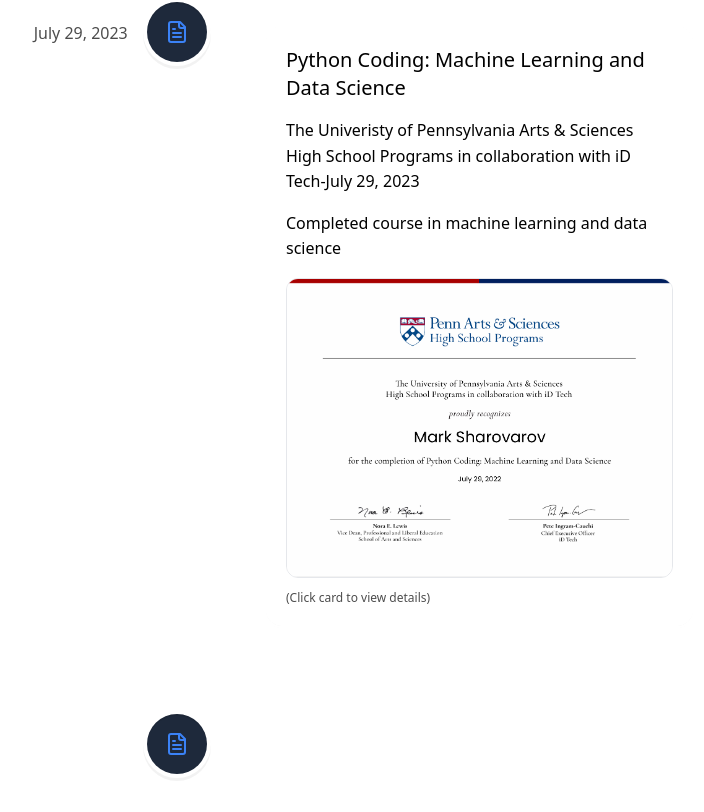
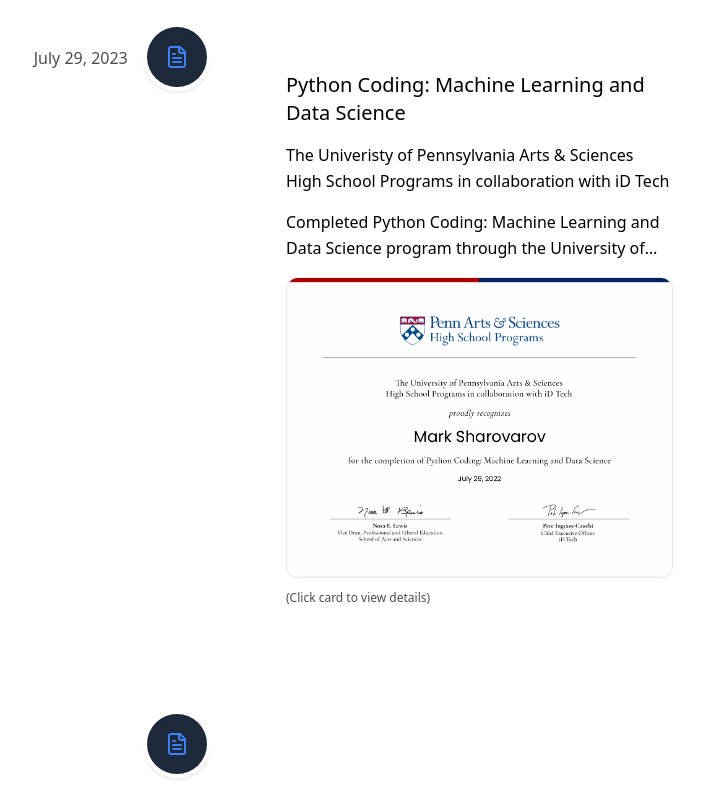
Before and after one commit to MUS1C17/certificates-timeline, a React (Vite) app: page / in a window 1280 px wide. Shown: the part 796-1608 px from the top of the page, without its empty margins (463-1167 px from the left). Built offline with nearby package versions, Linux system fonts and the light colour scheme.

Commit message:
adding minor

```diff
--- a/src/components/TimelineView.tsx
+++ b/src/components/TimelineView.tsx
@@ -109,8 +109,6 @@
                                 <h3 className="card-title text-xl">{cert.title}</h3>
                                 <p className="text-sm text-base-content/70">
                                     <span className="font-medium text-base-content">{cert.issuer}</span>
-                                    {"-"}
-                                    <span>{formatDate(cert.date)}</span>
                                 </p>
 
                                 {cert.description && <p className="mt-2 line-clamp-2">{cert.description}</p>}
@@ -195,14 +193,14 @@
                                     />
                                     )}
                                     <div className="mt-2 flex w-full md:justify-end gap-3">
-                                        <a href={selected.assetUrl} target="_blank" rel="noreferrer" className="btn btn-outline btn-sm" title="Open original">
+                                        <a href={selected.assetUrl} target="_blank" rel="noreferrer" className="btn btn-outline btn-lg" title="Open original">
                                             View
                                         </a>
-                                        <a href={selected.assetUrl} download className="btn btn-primary btn-sm" title="Download original">
+                                        <a href={selected.assetUrl} download className="btn btn-primary btn-lg" title="Download original">
                                             Download
                                         </a>
                                         {selected.verifyUrl && (
-                                            <a href={selected.verifyUrl} target="_blank" rel="noreferrer" className="btn btn-ghost btn-sm" title="Verify certificate">
+                                            <a href={selected.verifyUrl} target="_blank" rel="noreferrer" className="underline hover:text-primary-focus text-lg text-primary btn-lg" title="Verify certificate">
                                             Verify
                                             </a>
                                         )}
--- a/src/data/certificates.ts
+++ b/src/data/certificates.ts
@@ -22,7 +22,7 @@
     assetUrl: "/public/assets/certificates/ibm-data-analyst.pdf",
     thumbUrl: "/public/assets/certificates/ibm-data-analyst.png",
     verifyUrl: "https://www.coursera.org/account/accomplishments/professional-cert/GDFEJFNWV4M8",
-    description: "Completed different topics in data analytics",
+    description: "Completed the IBM Data Analyst Professional Certificate on Coursera, a 9-course program covering core topics in data analytics. Gained hands-on experience with data analysis tools and techniques, including Excel, SQL, Python, Jupyter Notebooks, and Cognos Analytics. Developed skills in data visualization, dashboard creation, and real-world data analysis, preparing for entry-level data analytics roles.",
 },
 {
     id: "idtech-ml",
@@ -33,7 +33,7 @@
     assetUrl: "/public/assets/certificates/id-tech-machine-learning-and-data-science.pdf",
     thumbUrl: "/public/assets/certificates/id-tech-machine-learning-and-data-science.png",
     verifyUrl: "https://images.credential.net/embed/02ybwvtu_1743533401973.png",
-    description: "Completed course in machine learning and data science",
+    description: "Completed Python Coding: Machine Learning and Data Science program through the University of Pennsylvania Arts & Sciences High School Programs in collaboration with iD Tech. Gained foundational and intermediate skills in Python programming, data analysis, and machine learning concepts, including supervised and unsupervised learning, model evaluation, and real-world dataset applications.",
 },
 {
     id: "idtech-m1l",
```
